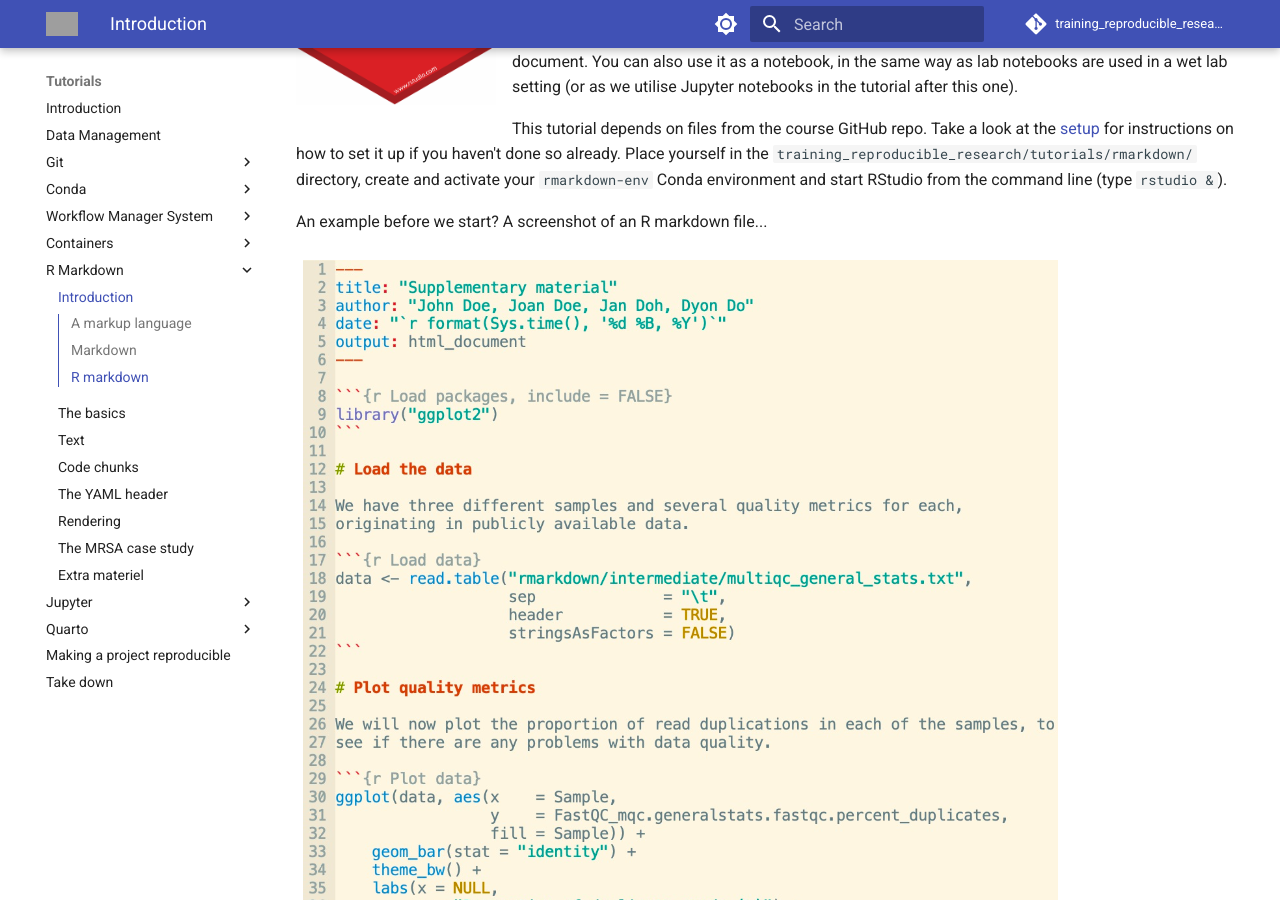
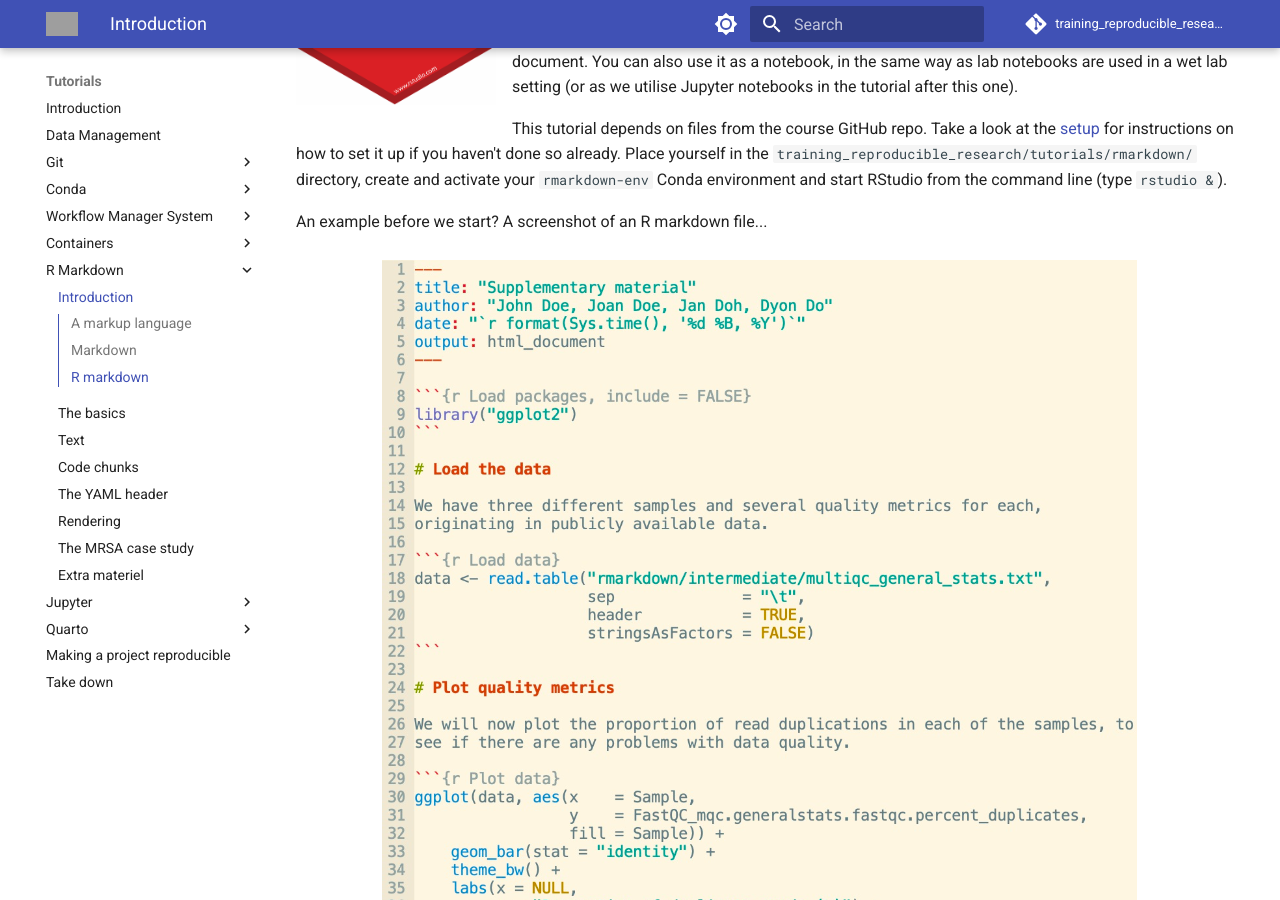
Before and after one commit to SouthGreenPlatform/training_reproducible_research, an MkDocs documentation site: the page built from docs/pages/rmarkdown/r-markdown-1-introduction.md, in a window 1280 px wide and 900 px high, scrolled down 1896 px. Built offline with MkDocs 1.6.1 and Material for MkDocs 9.7.7, drawn with Linux system fonts in a browser that asks for light colours; comment, search, counter and statistics services are not loaded; grey boxes are pictures that could not be loaded.

Commit message:
Centre images

```diff
--- a/docs/pages/rmarkdown/r-markdown-1-introduction.md
+++ b/docs/pages/rmarkdown/r-markdown-1-introduction.md
@@ -86,9 +86,16 @@ directory, create and activate your `rmarkdown-env` Conda environment and start
 from the command line (type `rstudio &`).
 
 An example before we start? A screenshot of an R markdown file...
+<div align="center" markdown>
 
 ![hex-rmarkdown](../images/exampleRmarkdown_code.png)
 
+</div>
+
 and on the right its result in HTML.
 
+<div align="center" markdown>
+
 ![hex-rmarkdown](../images/exampleRmarkdown_result.png)
+
+</div>
```
